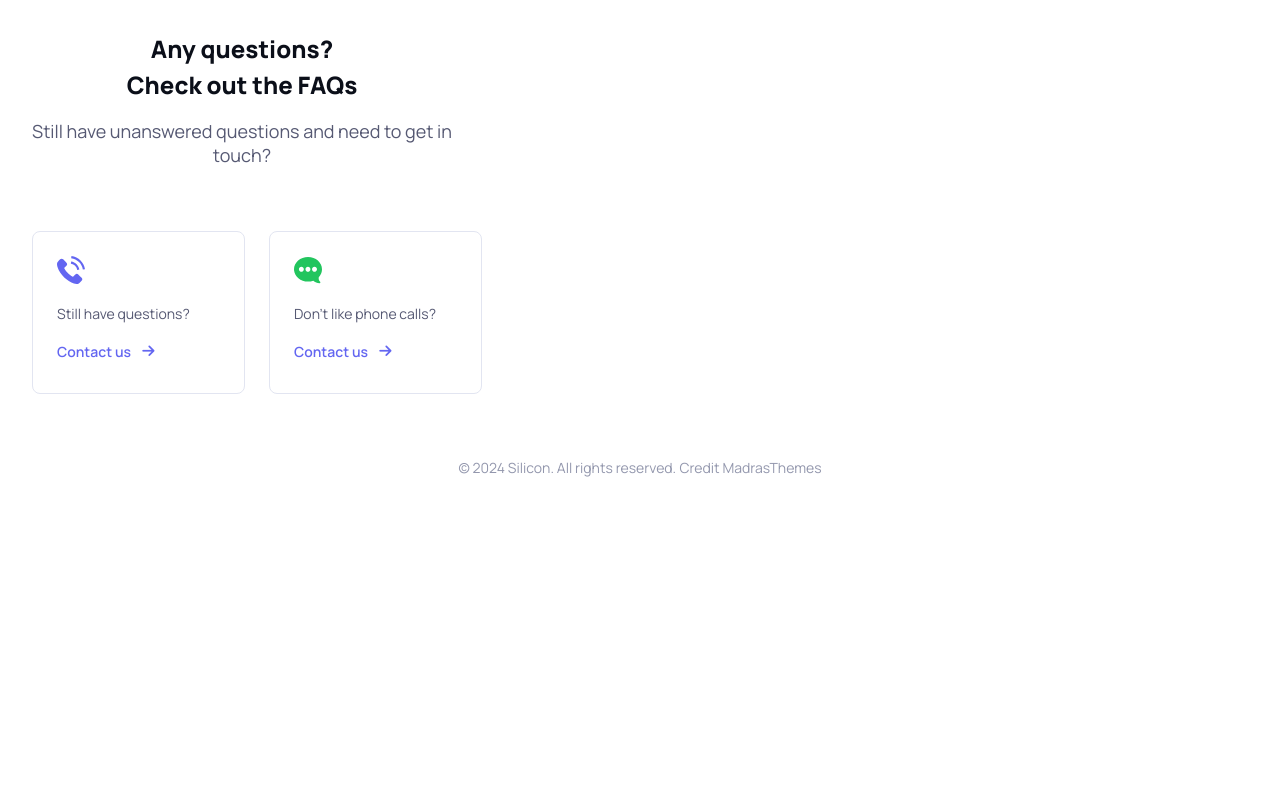
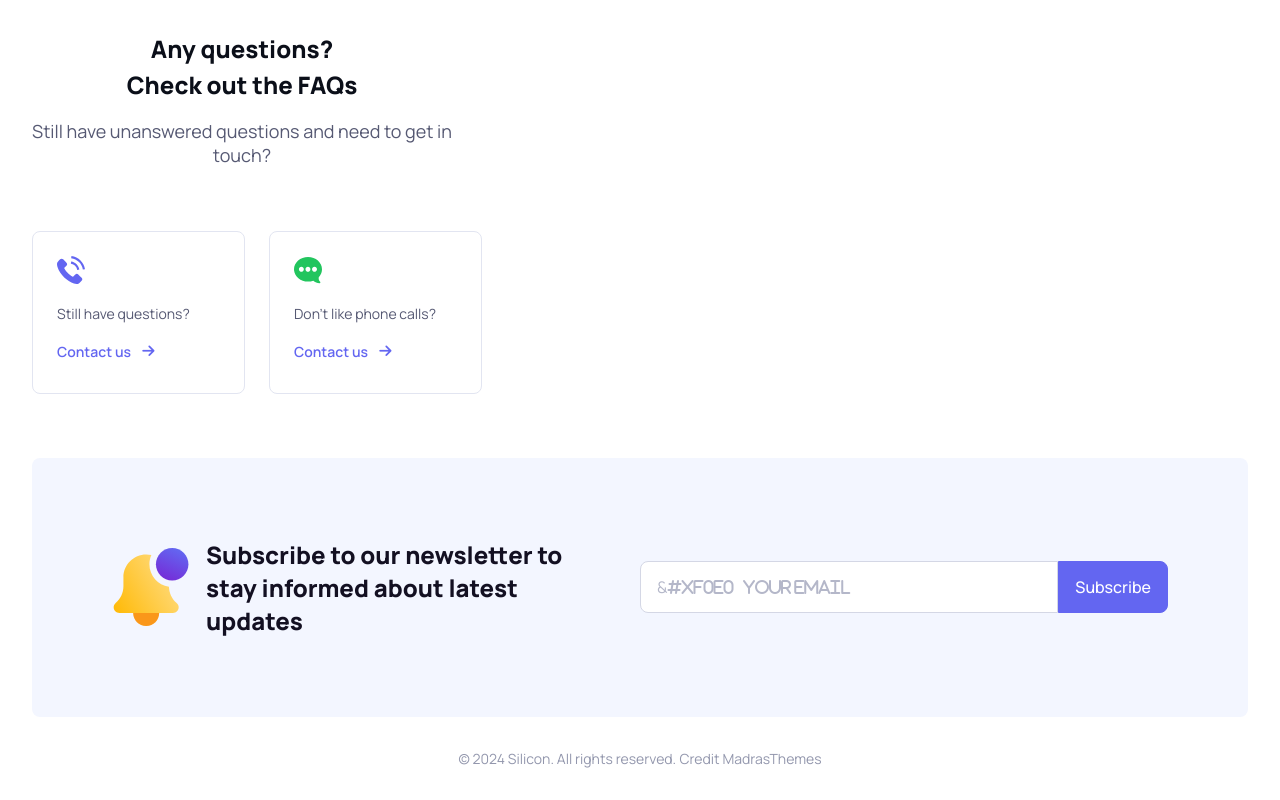
Before and after one commit to HannaKristensson/website_Silicon2.0-js.react, a React (Vite) app in the folder silicon_react/: page / in a window 1280 px wide. Shown: the part 5318-6118 px from the top of the page. Before the commit the page ends 5827 px from the top, so only its background shows below. Built offline with nearby package versions, Linux system fonts and the light colour scheme; some icons are missing.

Commit message:
component newsletter and newsletterForm, without any javascript yet

```diff
--- a/silicon_react/src/App.jsx
+++ b/silicon_react/src/App.jsx
@@ -10,6 +10,7 @@ import How from './components/How'
 import TransferReceive from './components/TransferReceive'
 import Reviews from './components/Reviews'
 import Questions from './components/Questions'
+import Newsletter from './components/Newsletter'
 
 function App() {
 
@@ -41,6 +42,8 @@ function App() {
 
     < Questions />
 
+    < Newsletter />
+
     < Footer />
 
     </main>
--- /dev/null
+++ b/silicon_react/src/components/Newsletter.jsx
@@ -0,0 +1,22 @@
+import bell from '../assets/images/news_bell.svg'
+import NewsletterForm from './NewsletterForm/NewsletterForm'
+
+function Newsletter() {
+  return (
+    <section class="container padding-rl ">
+        <div class="page_news">
+            <div class="news_txt">
+                <img src={bell} alt="Yellow bell." class="" />
+                <h4 class="news_txt_m">Subscribe to our
+                newsletter </h4>
+                <h4 class="news_txt_d">Subscribe to our newsletter to stay informed about latest updates</h4>
+            </div>
+
+            < NewsletterForm />
+
+        </div>
+    </section>
+  )
+}
+
+export default Newsletter
--- /dev/null
+++ b/silicon_react/src/components/NewsletterForm/NewsletterForm.jsx
@@ -0,0 +1,12 @@
+
+
+function NewsletterForm() {
+  return (
+    <form class="Subscribe_box" action="" method="get">
+        <input class="Subscribe_input email" type="email" name="email" id="email" required placeholder="&#xf0e0   Your email" />
+        <button class="btn_primary btn-pri">Subscribe</button>
+    </form>
+)
+}
+
+export default NewsletterForm
```
Also changed, not shown: 1 other file (tests, documents, lock files or other folders).
